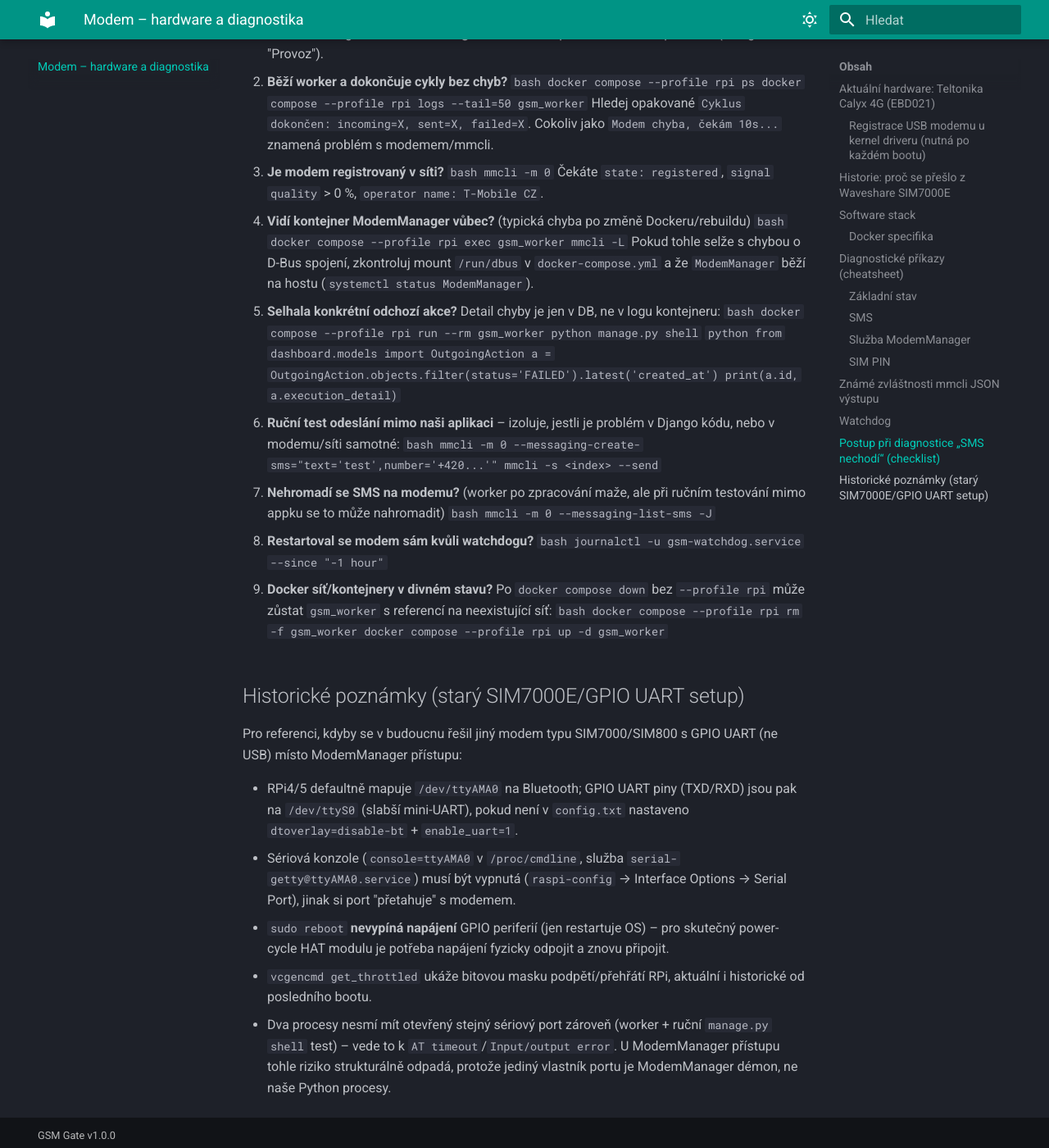
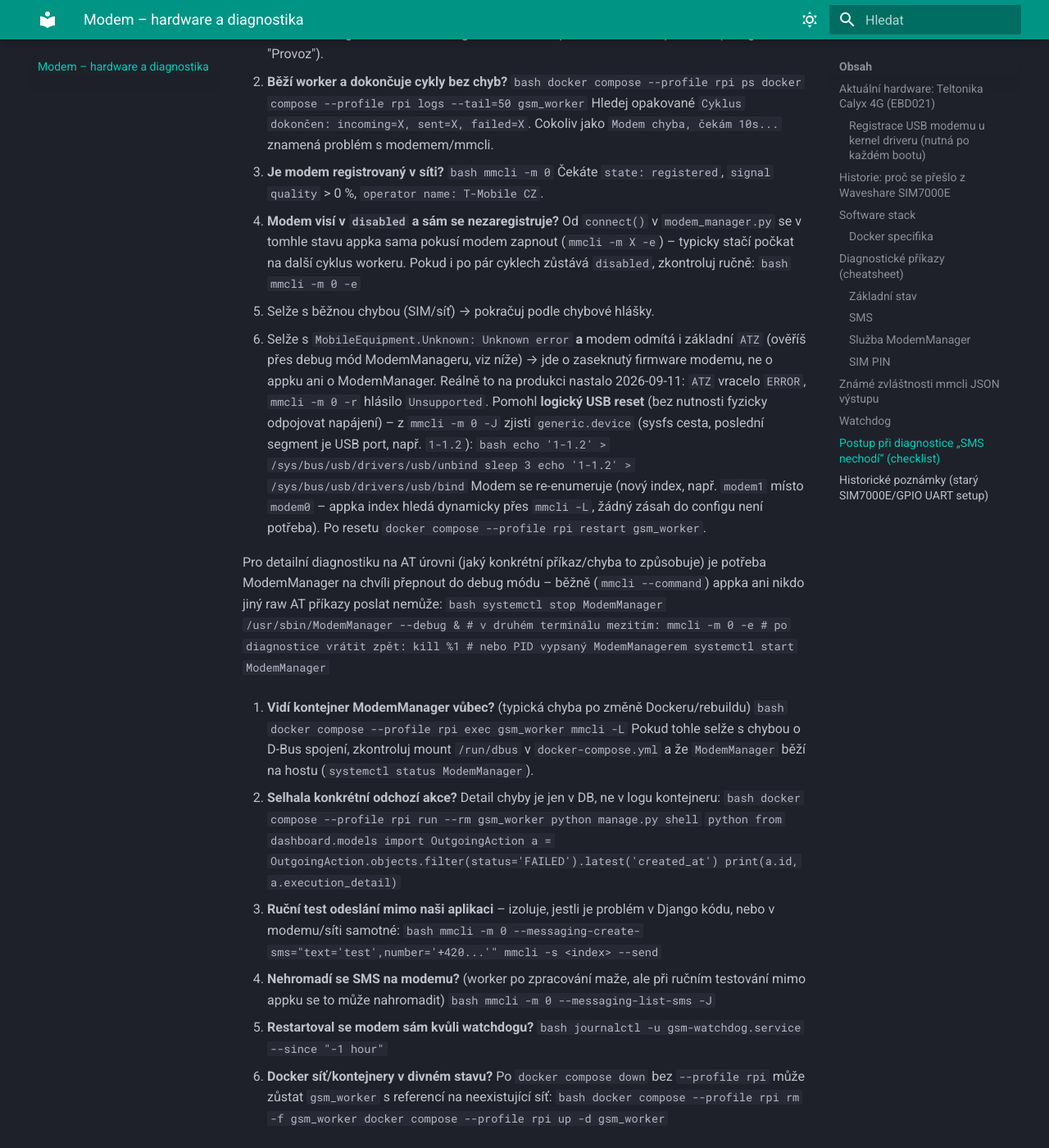
Before and after one commit to denyduck/gsm_gate, an MkDocs documentation site: the page built from docs/modem-diagnostika.md, in a window 1280 px wide and 1400 px high, scrolled down 5308 px. Shown: the whole window at 82% size. Built offline with MkDocs 1.6.1 and Material for MkDocs 9.7.7, drawn with Linux system fonts in a browser that asks for light colours.

Commit message:
docs: document the disabled-modem/ATZ-rejected incident and USB reset fix
Real production incident (2026-09-11): modem stuck in "disabled",
mmcli -m X -e failed with a generic Unknown error, mmcli -m X -r was
unsupported. ModemManager debug mode revealed the modem was rejecting
even ATZ - a firmware-level wedge, not an app or plugin issue. Fixed
with a logical USB unbind/bind reset (no need to power-cycle). Added
as a new checklist step with the exact commands used.

Co-Authored-By: Claude Sonnet 5 <noreply@anthropic.com>

````diff
--- a/docs/modem-diagnostika.md
+++ b/docs/modem-diagnostika.md
@@ -174,13 +174,36 @@ V normálním provozu watchdog nic nepíše do logu – zprávy se objeví jen p
    ```
    Čekáte `state: registered`, `signal quality` > 0 %, `operator name: T-Mobile CZ`.
 
-3. **Vidí kontejner ModemManager vůbec?** (typická chyba po změně Dockeru/rebuildu)
+3. **Modem visí v `disabled` a sám se nezaregistruje?** Od `connect()` v `modem_manager.py` se v tomhle stavu appka sama pokusí modem zapnout (`mmcli -m X -e`) – typicky stačí počkat na další cyklus workeru. Pokud i po pár cyklech zůstává `disabled`, zkontroluj ručně:
+   ```bash
+   mmcli -m 0 -e
+   ```
+   - Selže s běžnou chybou (SIM/síť) → pokračuj podle chybové hlášky.
+   - Selže s `MobileEquipment.Unknown: Unknown error` **a** modem odmítá i základní `ATZ` (ověříš přes debug mód ModemManageru, viz níže) → jde o zaseknutý firmware modemu, ne o appku ani o ModemManager. Reálně to na produkci nastalo 2026-09-11: `ATZ` vracelo `ERROR`, `mmcli -m 0 -r` hlásilo `Unsupported`. Pomohl **logický USB reset** (bez nutnosti fyzicky odpojovat napájení) – z `mmcli -m 0 -J` zjisti `generic.device` (sysfs cesta, poslední segment je USB port, např. `1-1.2`):
+     ```bash
+     echo '1-1.2' > /sys/bus/usb/drivers/usb/unbind
+     sleep 3
+     echo '1-1.2' > /sys/bus/usb/drivers/usb/bind
+     ```
+     Modem se re-enumeruje (nový index, např. `modem1` místo `modem0` – appka index hledá dynamicky přes `mmcli -L`, žádný zásah do configu není potřeba). Po resetu `docker compose --profile rpi restart gsm_worker`.
+
+   Pro detailní diagnostiku na AT úrovni (jaký konkrétní příkaz/chyba to způsobuje) je potřeba ModemManager na chvíli přepnout do debug módu – běžně (`mmcli --command`) appka ani nikdo jiný raw AT příkazy poslat nemůže:
+   ```bash
+   systemctl stop ModemManager
+   /usr/sbin/ModemManager --debug &
+   # v druhém terminálu mezitím: mmcli -m 0 -e
+   # po diagnostice vrátit zpět:
+   kill %1   # nebo PID vypsaný ModemManagerem
+   systemctl start ModemManager
+   ```
+
+4. **Vidí kontejner ModemManager vůbec?** (typická chyba po změně Dockeru/rebuildu)
    ```bash
    docker compose --profile rpi exec gsm_worker mmcli -L
    ```
    Pokud tohle selže s chybou o D-Bus spojení, zkontroluj mount `/run/dbus` v `docker-compose.yml` a že `ModemManager` běží na hostu (`systemctl status ModemManager`).
 
-4. **Selhala konkrétní odchozí akce?** Detail chyby je jen v DB, ne v logu kontejneru:
+5. **Selhala konkrétní odchozí akce?** Detail chyby je jen v DB, ne v logu kontejneru:
    ```bash
    docker compose --profile rpi run --rm gsm_worker python manage.py shell
    ```
````
Also changed, not shown: other parts of docs/modem-diagnostika.md (+4 -4 lines).
